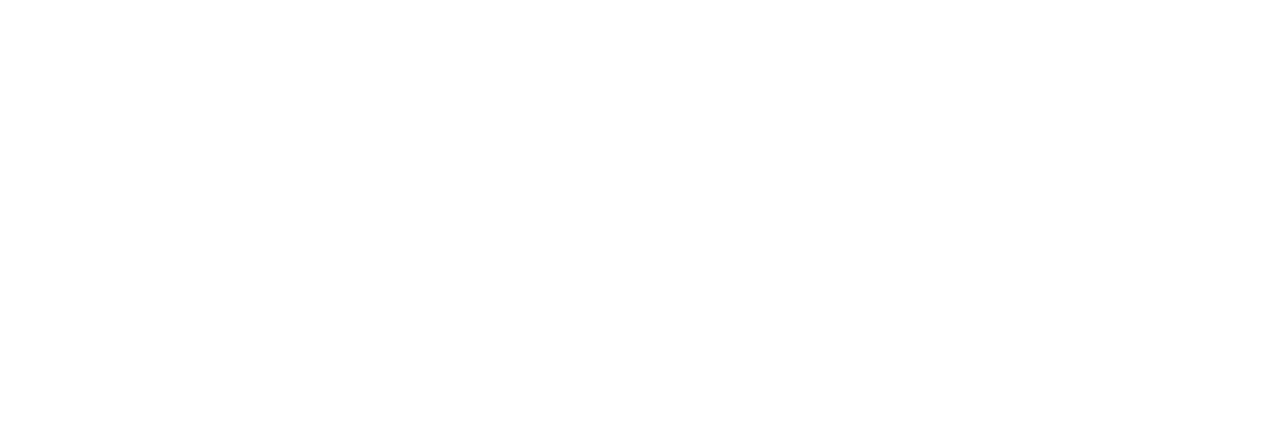
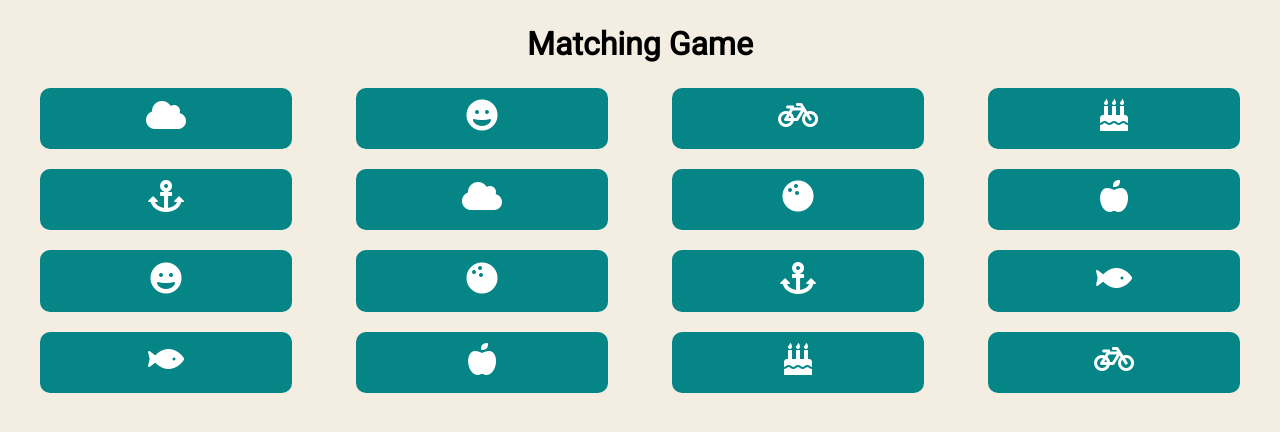
Before and after one commit to pftiller/fend-memory-game, a plain HTML site: page index.html in a window 1280 px wide. Drawn offline with Linux system fonts and the light colour scheme.

Commit message:
getting icons on cards

```diff
--- a/css/styles.css
+++ b/css/styles.css
@@ -0,0 +1,26 @@
+@import url('https://fonts.googleapis.com/css?family=Roboto');
+body {
+    font-family: 'Roboto', sans-serif;
+    background-color:#F4EEE2;
+}
+main {
+    width: 95%;
+    margin: 25px auto;
+}
+h1 {
+    margin: 15px auto;
+    text-align:center;
+}
+.card {
+    color:#fff;
+    font-size: 2em;
+    text-align: center;
+    width:20%;
+    min-height:50px;
+    margin-left:2.5%;
+    padding-top:.35em;
+    margin-bottom: 20px;
+    margin-right:2.5%;
+    border-radius:10px;
+    background-color:#068587;
+}
--- a/index.html
+++ b/index.html
@@ -3,10 +3,15 @@
 <head>
     <meta charset="UTF-8">
     <meta name="viewport" content="width=device-width, initial-scale=1.0">
-    <meta http-equiv="X-UA-Compatible" content="ie=edge">
-    <title>Document</title>
+    <link rel="stylesheet" href="https://use.fontawesome.com/releases/v5.3.1/css/all.css" integrity="sha384-mzrmE5qonljUremFsqc01SB46JvROS7bZs3IO2EmfFsd15uHvIt+Y8vEf7N7fWAU" crossorigin="anonymous">
+    <link rel="stylesheet" type="text/css" href="css/styles.css">
+    <script src="js/app.js"></script>
+    <title>FEND Memory Card Game</title>
 </head>
 <body>
+    <main>
+        <h1>Matching Game</h1>
 
+    </main>
 </body>
 </html>
--- a/js/app.js
+++ b/js/app.js
@@ -0,0 +1,37 @@
+let icons = [
+    'fa-birthday-cake',
+    'fa-anchor',
+    'fa-apple-alt',
+    'fa-bicycle',
+    'fa-bowling-ball',
+    'fa-cloud',
+    'fa-fish',
+    'fa-grin',
+    'fa-birthday-cake',
+    'fa-anchor',
+    'fa-apple-alt',
+    'fa-bicycle',
+    'fa-bowling-ball',
+    'fa-cloud',
+    'fa-fish',
+    'fa-grin'
+]
+document.addEventListener('DOMContentLoaded', generateCards)
+
+
+let fragment = document.createDocumentFragment();
+
+
+function generateCards() {
+    console.log('starting to run function');
+        for (let i = icons.length; i > 0; i--) {
+            let randomNumber = Math.floor((Math.random() * icons.length));
+            let divToAdd = document.createElement('div');
+            divToAdd.classList.add('fas');
+            divToAdd.classList.add('card');
+            divToAdd.classList.add(`${icons[randomNumber]}`);
+            fragment.appendChild(divToAdd);
+            icons.splice(randomNumber, 1);
+        }
+    document.body.appendChild(fragment);
+}
```
